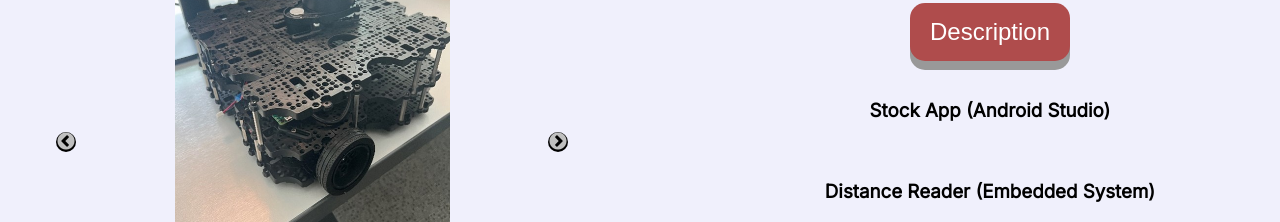
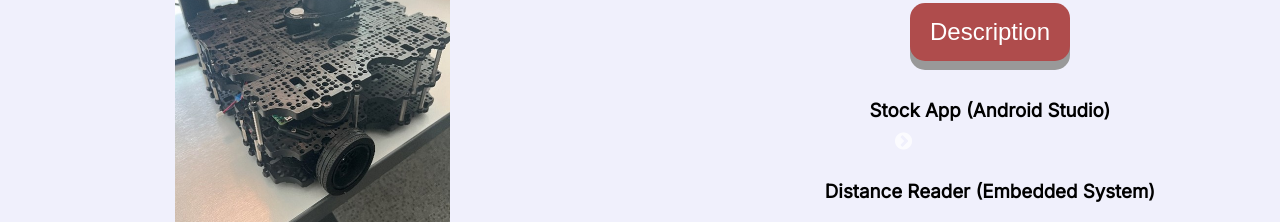
Before and after one commit to rpointjour/digital_business_card, a React (Create React App) app: page / in a window 1280 px wide. Shown: the part 1960-2182 px from the top of the page. Built offline with nearby package versions, Linux system fonts and the light colour scheme.

Commit message:
removed slick arrows

```diff
--- a/src/Components/Carousel.js
+++ b/src/Components/Carousel.js
@@ -7,7 +7,6 @@ import dReader from "./StyleSheets/Images/distance_reader.JPG";
 export default function Carousel() {
   var settings = {
     dots: true,
-    arrows:true,
     infinite: true,
     fade:true,
     speed: 500,
--- a/src/Components/StyleSheets/Projects.css
+++ b/src/Components/StyleSheets/Projects.css
@@ -51,24 +51,3 @@
   box-shadow: 0 5px #666;
   transform: translateY(4px);
 }
-
-.slick-prev {
-    left: 30% !important;
-    z-index: 1;
-    background-color: black;
-    border-radius: 18px;
-  }
-  .slick-next {
-    right: 30% !important;
-    z-index: 1;
-    background-color: black;
-    border-radius: 18px;
-  }
-
-  .slick-prev:hover{
-    background-color: black;
-  }
-
-  .slick-next:hover{
-    background-color: black;
-  }
```
